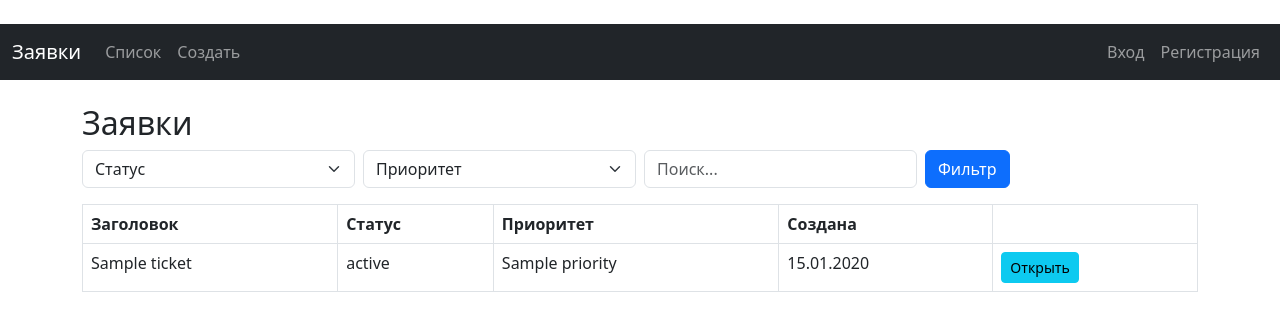
After one commit to Viktoria0109/tech_ticket, a Python web app: template app/app/templates/tickets/list.html in a window 1280 px wide. The commit adds this page. Shown: the top 331 px of the page. Run offline with Jinja, Linux system fonts and the light colour scheme; the template is opened without the code that fills it: most values are stand-ins (such as "Sample title", 1, 10 or a date in 2020).

Commit message:
templates

```diff
--- a/app/app/templates/base.html
+++ b/app/app/templates/base.html
@@ -4,7 +4,8 @@
     <meta charset="UTF-8">
     <title>{% block title %}Система заявок{% endblock %}</title>
     <link href="https://cdn.jsdelivr.net/npm/bootstrap@5.3.0/dist/css/bootstrap.min.css" rel="stylesheet">
-    <link rel="stylesheet" href="/static/css/style.css">
+    <link rel="stylesheet" href="{{ url_for('static', path='css/style.css') }}">
+    <script src="{{ url_for('static', path='js/main.js') }}"></script>
 </head>
 <body>
     <nav class="navbar navbar-expand-lg navbar-dark bg-dark mb-4">
--- /dev/null
+++ b/app/app/templates/tickets/list.html
@@ -0,0 +1,51 @@
+{% extends "base.html" %}
+{% block title %}Список заявок{% endblock %}
+{% block content %}
+<h2>Заявки</h2>
+<form method="get" class="row g-2 mb-3">
+    <div class="col-md-3">
+        <select name="status" class="form-select">
+            <option value="">Статус</option>
+            {% for s in statuses %}
+            <option value="{{ s }}">{{ s }}</option>
+            {% endfor %}
+        </select>
+    </div>
+    <div class="col-md-3">
+        <select name="priority" class="form-select">
+            <option value="">Приоритет</option>
+            {% for p in priorities %}
+            <option value="{{ p }}">{{ p }}</option>
+            {% endfor %}
+        </select>
+    </div>
+    <div class="col-md-3">
+        <input type="text" name="q" class="form-control" placeholder="Поиск...">
+    </div>
+    <div class="col-md-3">
+        <button type="submit" class="btn btn-primary">Фильтр</button>
+    </div>
+</form>
+<table class="table table-bordered">
+    <thead>
+        <tr>
+            <th>Заголовок</th>
+            <th>Статус</th>
+            <th>Приоритет</th>
+            <th>Создана</th>
+            <th></th>
+        </tr>
+    </thead>
+    <tbody>
+        {% for ticket in tickets %}
+        <tr>
+            <td>{{ ticket.title }}</td>
+            <td>{{ ticket.status }}</td>
+            <td>{{ ticket.priority }}</td>
+            <td>{{ ticket.created_at.strftime('%d.%m.%Y') }}</td>
+            <td><a href="/tickets/{{ ticket.id }}" class="btn btn-sm btn-info">Открыть</a></td>
+        </tr>
+        {% endfor %}
+    </tbody>
+</table>
+{% endblock %}
```
Also changed, not shown: app/app/templates/auth/login.html (added, +17 -0 lines), app/app/templates/auth/register.html (added, +25 -0 lines), app/app/templates/index.html (added, +7 -0 lines), app/app/templates/tickets/detail.html (added, +47 -0 lines).
